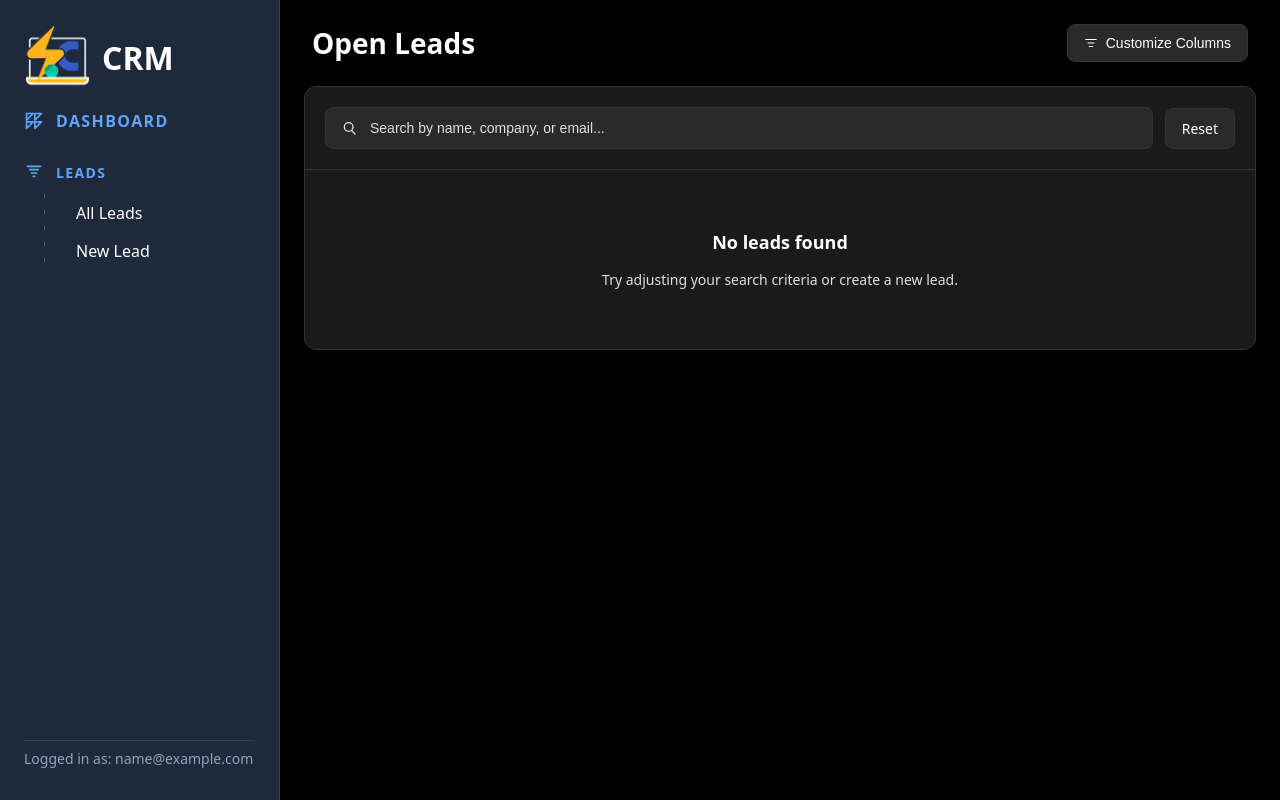
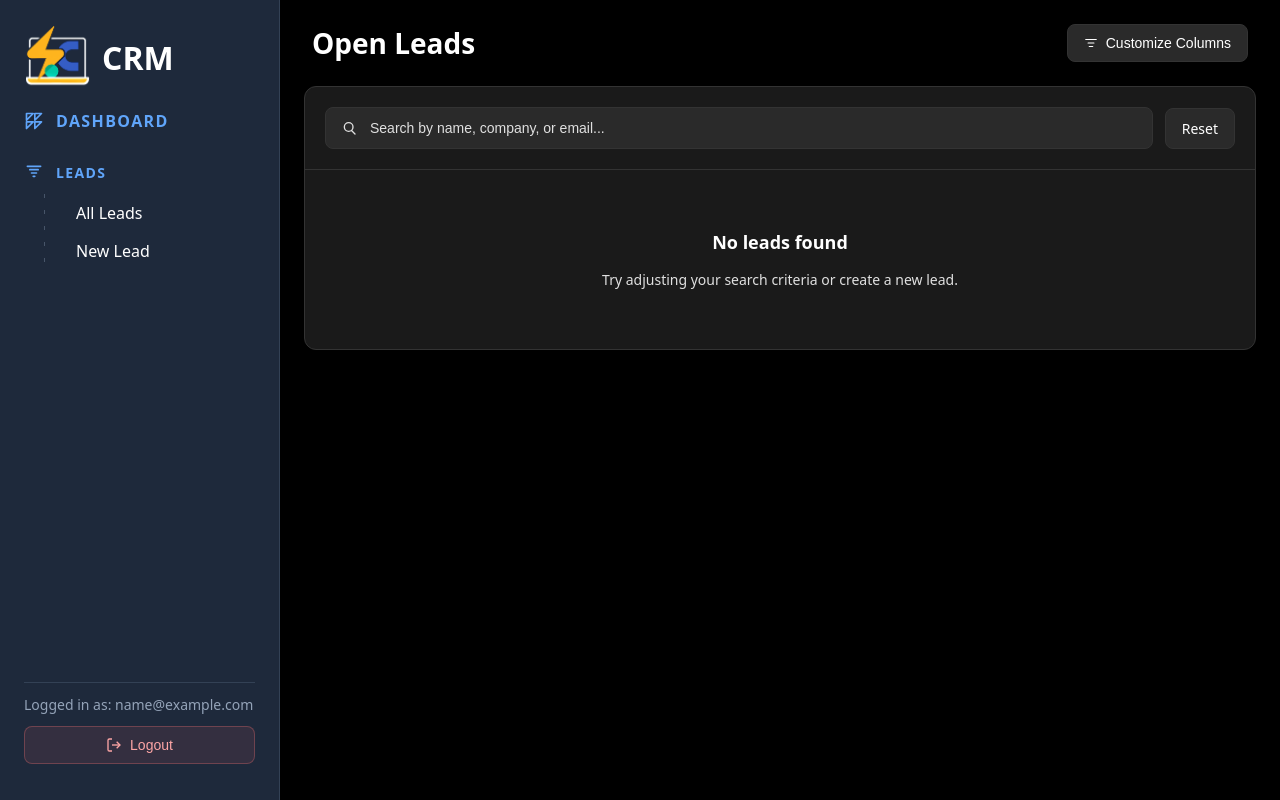
Before and after one commit to afzalhussainj/CRM_Leads, a Django app: page /ui/leads/ in a window 1280 px wide. Run offline with Django 3.2, Linux system fonts and the light colour scheme; the visitor is signed in with stand-in values (Sample User, id 1); data comes from the database, SQL or seed files in the repository; parts of the project's set-up code (start-up, migrations or seed data) failed here and were passed over.

Commit message:
logout button added

```diff
--- a/CRM/templates/base_admin.html
+++ b/CRM/templates/base_admin.html
@@ -103,6 +103,9 @@
       .btn.primary:hover { filter: brightness(1.05) saturate(1.1); box-shadow: 0 2px 12px rgba(96,165,250,.35); }
       .btn.ghost { background: transparent; border:1px dashed var(--border); }
       .btn.ghost:hover { background: rgba(42,56,77,.25); border-style: solid; border-color: #2a384d; }
+      .btn-logout { background: rgba(248, 113, 113, 0.1); border: 1px solid rgba(248, 113, 113, 0.3); color: #fca5a5; }
+      .btn-logout:hover { background: rgba(248, 113, 113, 0.2); border-color: rgba(248, 113, 113, 0.5); color: #f87171; transform: translateY(-1px); box-shadow: 0 4px 12px rgba(248, 113, 113, 0.2); }
+      .btn-logout:active { transform: translateY(0); }
 
       .grid { display:grid; grid-template-columns: repeat(12, 1fr); gap:14px; }
       .kpi { background: var(--card); border:1px solid var(--border); border-radius:14px; padding:16px; position:relative; overflow:hidden; }
@@ -318,8 +321,21 @@
 
         <div style="margin-top: auto;">
           <div class="separator"></div>
-          <div style="padding: 8px 0; color: #94a3b8; font-size: 14px;">
-            Logged in as: {% if request.user.profile %}{{ request.user.profile.user.first_name|default:request.user.profile.user.email }}{% else %}{{ request.user.email }}{% endif %}
+          <div style="padding: 12px 0; display: flex; flex-direction: column; gap: 12px;">
+            <div style="color: #94a3b8; font-size: 14px;">
+              Logged in as: {% if request.user.profile %}{{ request.user.profile.user.first_name|default:request.user.profile.user.email }}{% else %}{{ request.user.email }}{% endif %}
+            </div>
+            <form method="post" action="{% url 'logout' %}" style="margin: 0;">
+              {% csrf_token %}
+              <button type="submit" class="btn-logout" style="width: 100%; display: flex; align-items: center; justify-content: center; gap: 8px; padding: 10px 16px; background: rgba(248, 113, 113, 0.1); border: 1px solid rgba(248, 113, 113, 0.3); border-radius: 8px; color: #fca5a5; font-size: 14px; font-weight: 500; cursor: pointer; transition: all 0.2s ease;">
+                <svg width="16" height="16" viewBox="0 0 24 24" fill="none" stroke="currentColor" stroke-width="2">
+                  <path d="M9 21H5a2 2 0 0 1-2-2V5a2 2 0 0 1 2-2h4"></path>
+                  <polyline points="16 17 21 12 16 7"></polyline>
+                  <line x1="21" y1="12" x2="9" y2="12"></line>
+                </svg>
+                Logout
+              </button>
+            </form>
           </div>
         </div>
       </aside>
```
